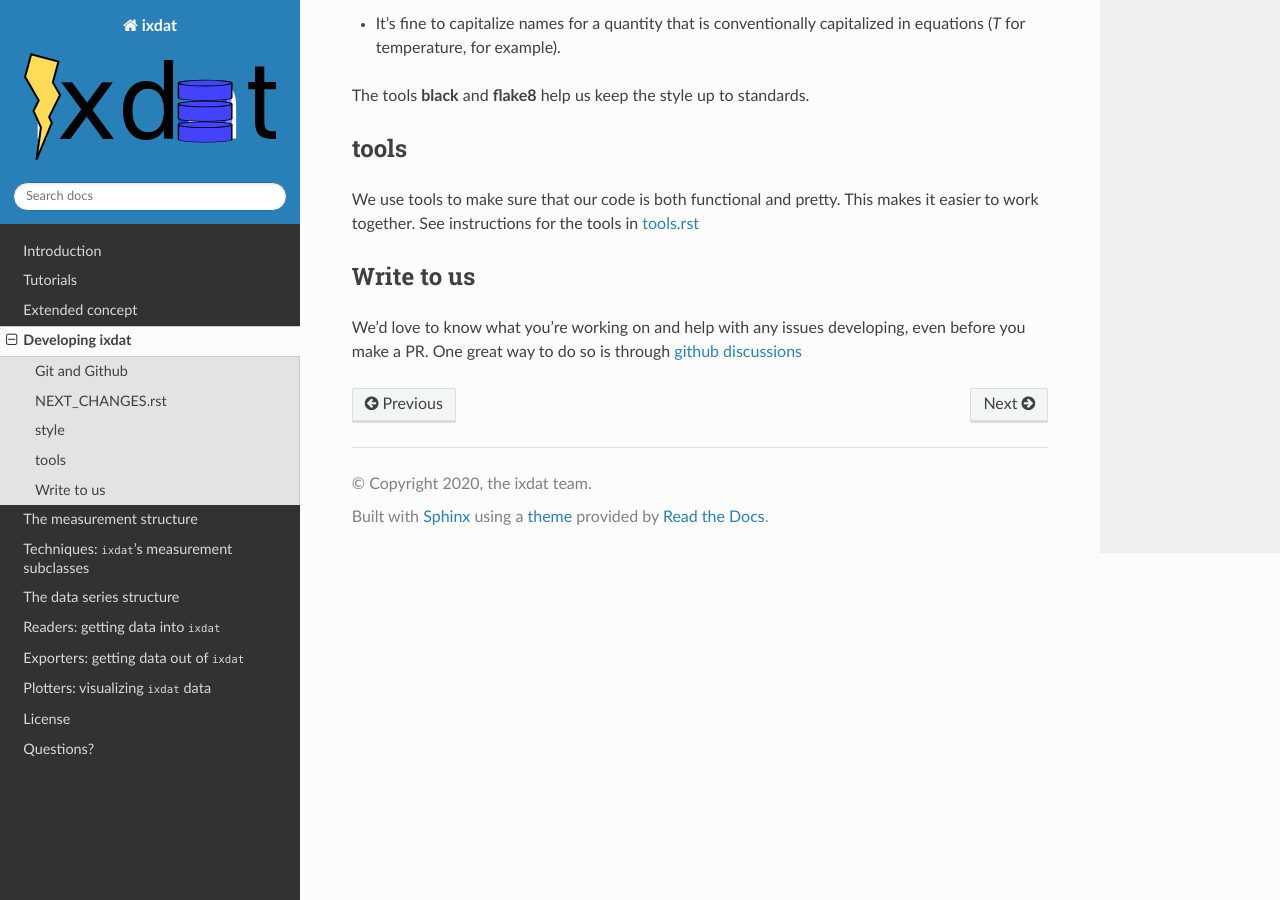
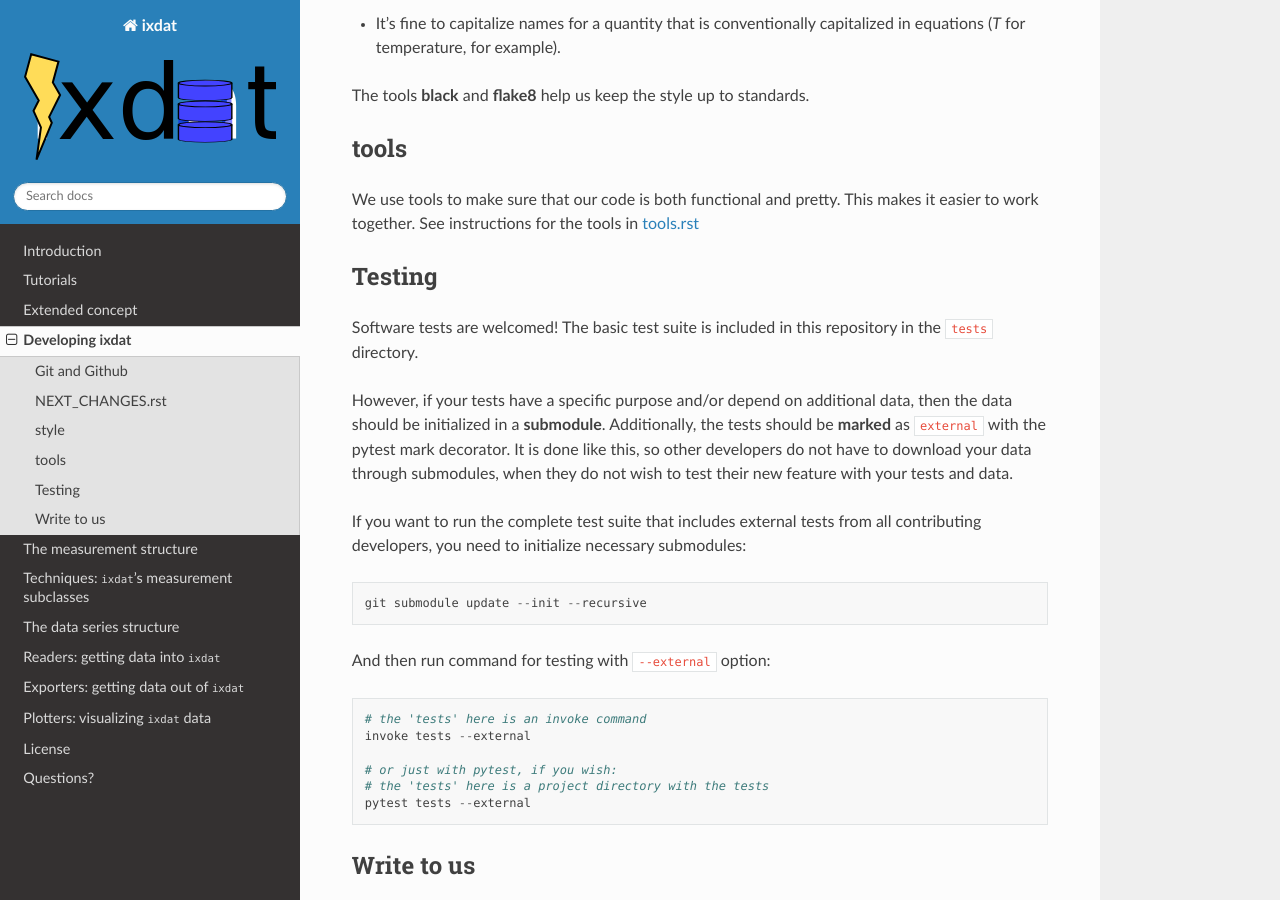
Before and after one commit to ixdat/ixdat, a Sphinx documentation site: the page built from docs/source/developing.rst, in a window 1280 px wide and 900 px high, scrolled down 2008 px. Built offline with Sphinx 7.4.7 and the Read the Docs theme 2.0.0, drawn with Linux system fonts in a browser that asks for light colours.

Commit message:
submodules update & developer docs

```diff
--- a/docs/source/developing.rst
+++ b/docs/source/developing.rst
@@ -101,6 +101,34 @@ We use tools to make sure that our code is both functional and pretty. This make
 easier to work together. See instructions for the tools in `tools.rst <https://github.com/ixdat/ixdat/blob/main/TOOLS.rst>`_
 
 
+Testing
+*******
+
+Software tests are welcomed! The basic test suite is included in this
+repository in the ``tests`` directory.
+
+However, if your tests have a specific purpose and/or depend on additional
+data, then the data should be initialized in a **submodule**.  Additionally,
+the tests should be **marked** as ``external`` with the pytest mark decorator.
+It is done like this, so other developers do not have to download your data
+through submodules, when they do not wish to test their new feature with your
+tests and data.
+
+If you want to run the complete test suite that includes external tests from
+all contributing developers, you need to initialize necessary submodules::
+
+    git submodule update --init --recursive
+
+And then run command for testing with ``--external`` option::
+
+    # the 'tests' here is an invoke command
+    invoke tests --external
+
+    # or just with pytest, if you wish:
+    # the 'tests' here is a project directory with the tests
+    pytest tests --external
+
+
 Write to us
 ***********
 We'd love to know what you're working on and help with any issues developing, even
```
